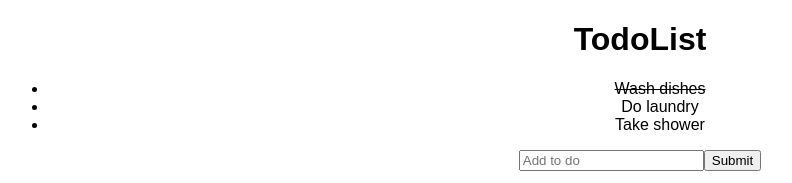
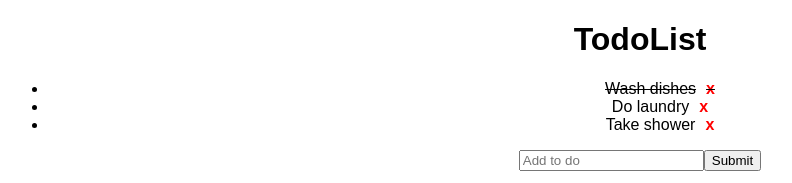
Before and after one commit to VioletAi/ReactStudy, a React (Create React App) app: page / in a window 1280 px wide. Shown: the top 183 px of the page, without its empty margins (0-792 px from the left). Built offline with nearby package versions, Linux system fonts and the light colour scheme.

Commit message:
add delete button

```diff
--- a/src/App.js
+++ b/src/App.js
@@ -26,12 +26,12 @@ function TodoList({ what, addToDo }) {
   function handleToggleTodo(todo) {
     //map() method creates a new array populated with the results of calling a provided function on every element in the calling array
     const updatedTodos = what.map((t) =>
-    //three equals check whether two value are equal in both types and values
+      //three equals check whether two value are equal in both types and values
       t.id === todo.id
         ? {
-          //use spread syntax to include all entries in the array
+            //use spread syntax to include all entries in the array
             ...t,
-            done: !t.done
+            done: !t.done,
           }
         : t
     );
@@ -49,9 +49,26 @@ function TodoList({ what, addToDo }) {
           key={todo.id}
         >
           {todo.text}
+          <RemoveToDo removeItem={todo} />
         </li>
       ))}
     </ul>
+  );
+}
+
+function RemoveToDo() {
+  //span is a generic inline container for phrasing content
+  return (
+    <span
+      role="button"
+      style={{
+        color: "red",
+        fontWeight: "bold",
+        marginLeft: 10,
+      }}
+    >
+      x
+    </span>
   );
 }
 
```
